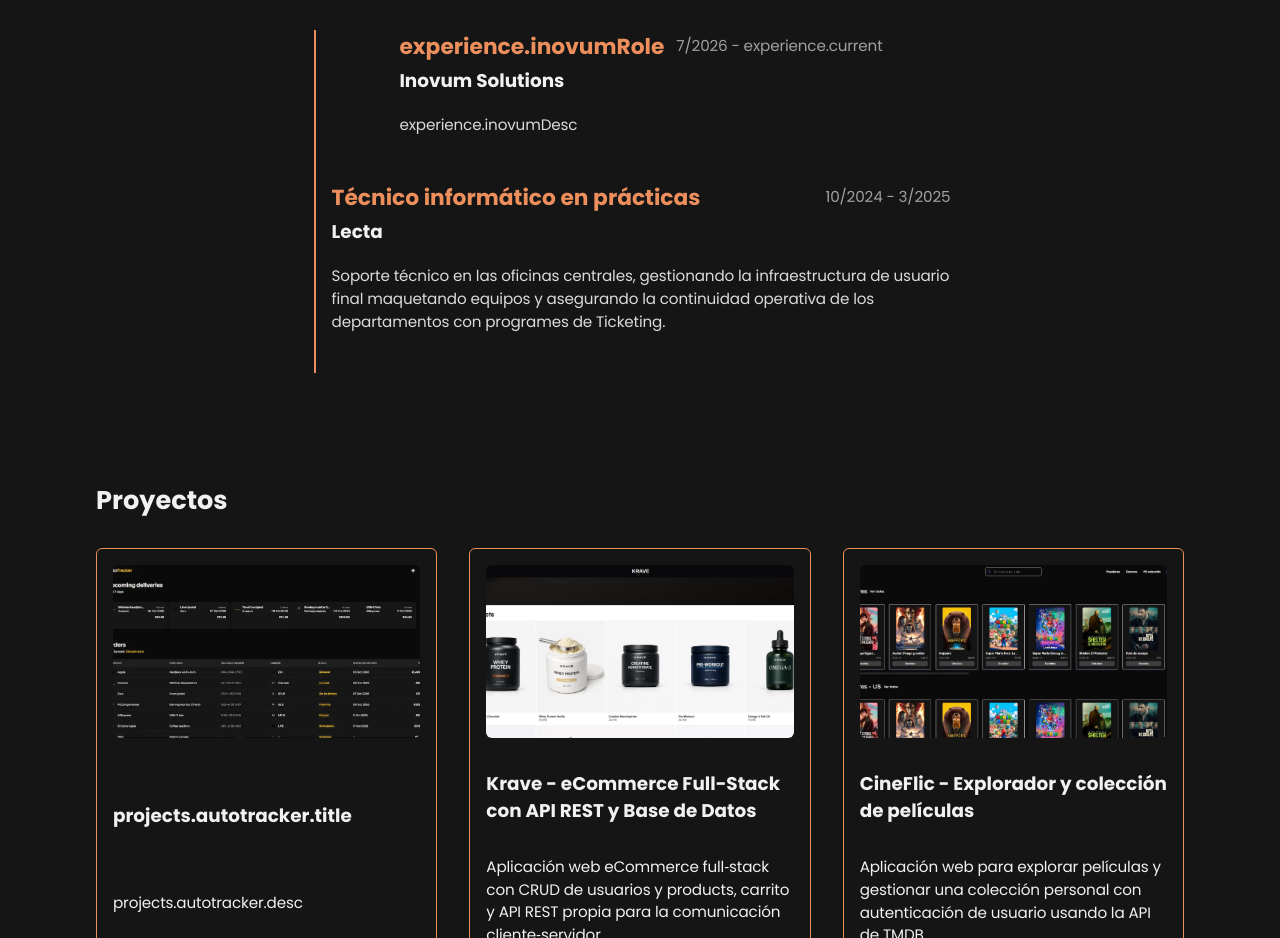
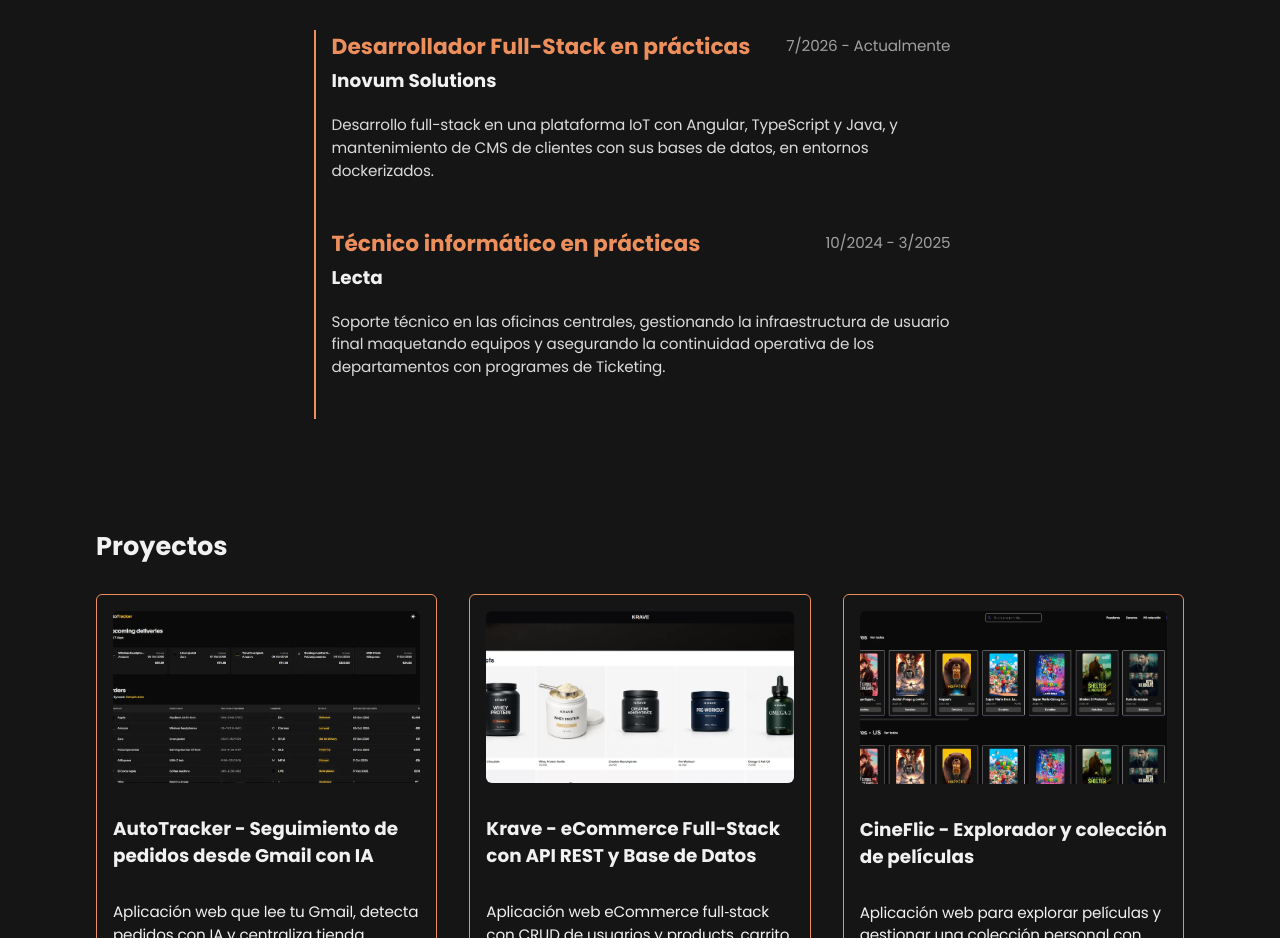
Before and after one commit to oriioll/portfolio, a Vue app: page / in a window 1280 px wide. Shown: the part 794-1732 px from the top of the page. Built offline with nearby package versions, Linux system fonts and the light colour scheme; a web font is replaced by a local one.

Commit message:
feat: add new texts in i18n for new implementations

```diff
--- a/src/i18n/lang/cat.ts
+++ b/src/i18n/lang/cat.ts
@@ -14,6 +14,10 @@ export default {
     learning: "Aprenent",
   },
   experience: {
+    current: "Actualment",
+    inovumRole: "Desenvolupador Full-Stack en pràctiques",
+    inovumDesc:
+      "Desenvolupament full-stack en una plataforma IoT amb Angular, TypeScript i Java, i manteniment de CMS de clients amb les seves bases de dades, en entorns dockeritzats.",
     lectaRole: "Tècnic informàtic en pràctiques",
     lectaDesc:
       "Suport tècnic a les oficines centrals, gestionant la infraestructura de l'usuari final maquetant equips i assegurant la continuat operativa dels departaments amb programes de Ticketing..",
@@ -47,6 +51,10 @@ export default {
       title: "Krave - eCommerce Full-Stack amb API REST i Base de Dades",
       desc: "Aplicació web eCommerce full‑stack amb CRUD d'usuaris i productes, carrito i API REST pròpia per la comunicació client‑servidor.",
     },
+    autotracker: {
+      title: "AutoTracker - Seguiment de comandes des de Gmail amb IA",
+      desc: "Aplicació web que llegeix el teu Gmail, detecta comandes amb IA i centralitza botiga, preu, transportista i seguiment en un sol tauler.",
+    },
   },
   footer: {
     build: "Fet amb:",
--- a/src/i18n/lang/en.ts
+++ b/src/i18n/lang/en.ts
@@ -14,6 +14,10 @@ export default {
     learning: "Learning",
   },
   experience: {
+    current: "Now",
+    inovumRole: "Full-Stack Developer Trainee",
+    inovumDesc:
+      "Full-stack development on an IoT platform with Angular and Java, and maintenance of client CMSs and their databases, in Dockerized environments.",
     lectaRole: "IT Systems Trainee",
     lectaDesc:
       "IT support at central headquarters, managing the end-user infrastructure, provisioning workstations and handling the operational continuity for all the departments using Ticketing software.",
@@ -47,6 +51,10 @@ export default {
       title: "Krave - Full‑Stack eCommerce with REST API and Database",
       desc: "Full‑stack eCommerce web application with users and products CRUD, shopping cart, and a custom REST API for client‑server communication.",
     },
+    autotracker: {
+      title: "AutoTracker - Gmail order tracking powered by AI",
+      desc: "Web app that reads your Gmail, detects orders with AI and centralizes merchant, price, carrier and tracking in a single dashboard.",
+    },
   },
   footer: {
     build: "Built with:",
--- a/src/i18n/lang/es.ts
+++ b/src/i18n/lang/es.ts
@@ -14,6 +14,10 @@ export default {
     learning: "Aprendiendo",
   },
   experience: {
+    current: "Actualmente",
+    inovumRole: "Desarrollador Full-Stack en prácticas",
+    inovumDesc:
+      "Desarrollo full-stack en una plataforma IoT con Angular, TypeScript y Java, y mantenimiento de CMS de clientes con sus bases de datos, en entornos dockerizados.",
     lectaRole: "Técnico informático en prácticas",
     lectaDesc:
       "Soporte técnico en las oficinas centrales, gestionando la infraestructura de usuario final maquetando equipos y asegurando la continuidad operativa de los departamentos con programes de Ticketing.",
@@ -47,6 +51,10 @@ export default {
       title: "Krave - eCommerce Full-Stack con API REST y Base de Datos",
       desc: "Aplicación web eCommerce full‑stack con CRUD de usuarios y products, carrito y API REST propia para la comunicación cliente‑servidor.",
     },
+    autotracker: {
+      title: "AutoTracker - Seguimiento de pedidos desde Gmail con IA",
+      desc: "Aplicación web que lee tu Gmail, detecta pedidos con IA y centraliza tienda, precio, transportista y seguimiento en un solo panel.",
+    },
   },
   footer: {
     build: "Hecho con:",
```
